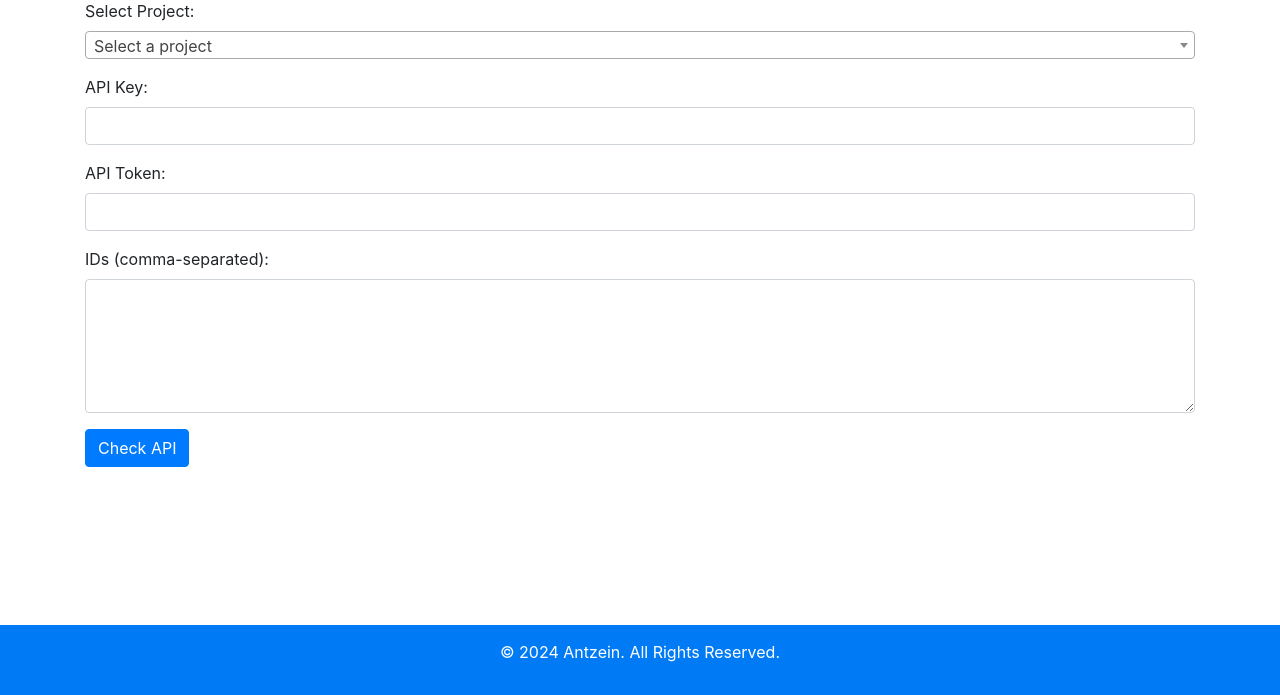
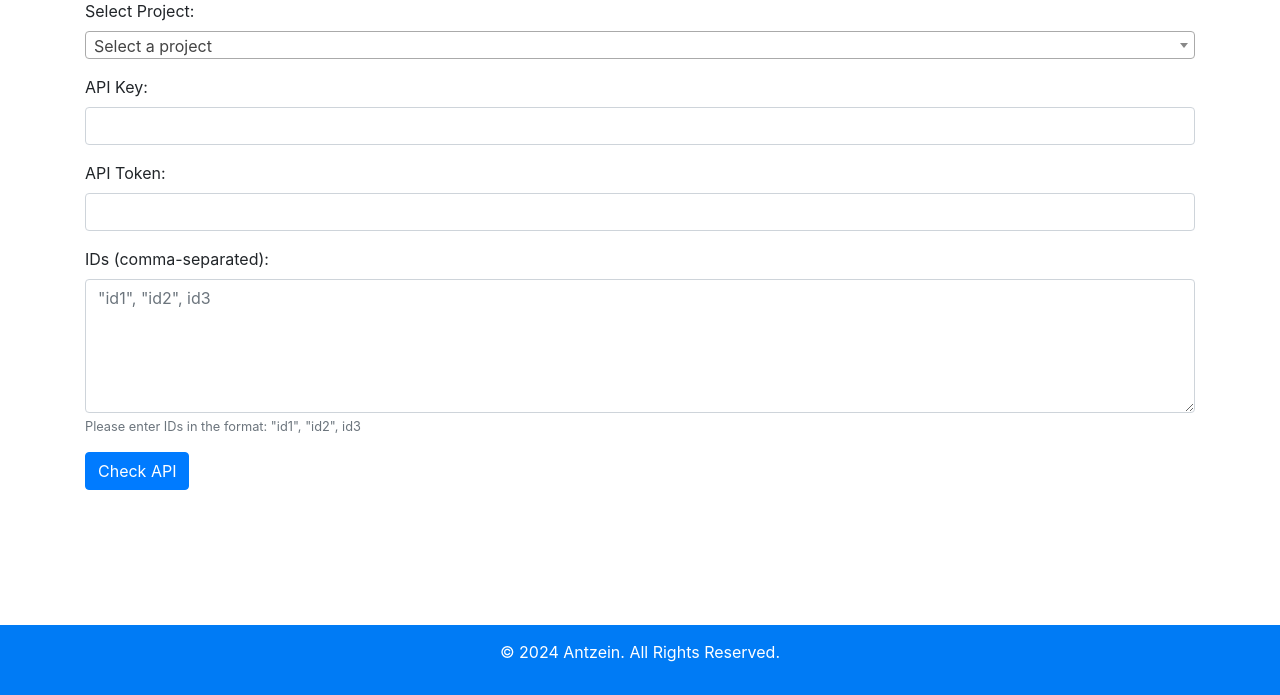
Before and after one commit to zaynzzz/toolscronosengine, a PHP site: page / in a window 1280 px wide. Shown: the part 105-800 px from the top of the page. Run offline with PHP 8.4, Linux system fonts and the light colour scheme.

Commit message:
fixing string or not string ids

```diff
--- a/index.php
+++ b/index.php
@@ -19,7 +19,6 @@
         html, body {
             height: 100%;
             margin: 0;
-
         }
         .wrapper {
             min-height: 100%;
@@ -42,14 +41,15 @@
         <div class="content">
             <div class="container mt-5">
                 <h1 class="text-center">Resend Callback Cronosengine</h1>
-                <form action="process.php" method="post">
+                <form id="apiCheckForm" action="process.php" method="post">
                     <div class="form-group">
                         <label for="projectSelect">Select Project:</label>
                         <select class="form-control" id="projectSelect" name="projectSelect">
                             <option value="" disabled selected>Select a project</option>
                             <?php
-                            // Array of projects with keys and tokens
-                           include('project.php');
+                            // Include the project credentials array
+                            include('project.php'); // This file should contain the $projects array
+
                             // Loop through the projects array to create options
                             foreach ($projects as $name => $credentials) {
                                 echo '<option value="' . $credentials["key"] . '|' . $credentials["token"] . '">' . $name . '</option>';
@@ -67,7 +67,8 @@
                     </div>
                     <div class="form-group">
                         <label for="ids">IDs (comma-separated):</label>
-                        <textarea class="form-control" id="ids" name="ids" rows="5" required></textarea>
+                        <textarea class="form-control" id="ids" name="ids" rows="5" required placeholder='"id1", "id2", id3'></textarea>
+                        <small class="form-text text-muted">Please enter IDs in the format: "id1", "id2", id3</small>
                     </div>
                     <button type="submit" class="btn btn-primary">Check API</button>
                 </form>
@@ -97,6 +98,30 @@
                     $('#token').val('');
                 }
             });
+
+            // Function to format IDs
+            function formatIDs(ids) {
+                // Split the input by commas
+                let idArray = ids.split(',').map(id => id.trim()); // Trim whitespace
+                // Remove quotes from each ID
+                idArray = idArray.map(id => id.replace(/^["']|["']$/g, '')); // Remove surrounding quotes
+                // Join back into a formatted string
+                return idArray.join(', ');
+            }
+
+            // Form submission validation
+            $('#apiCheckForm').on('submit', function(event) {
+                const ids = $('#ids').val();
+                // Update IDs formatting
+                const formattedIDs = formatIDs(ids);
+                $('#ids').val(formattedIDs); // Set the formatted IDs back to the textarea
+
+                // Validation: Check if IDs are empty after formatting
+                if (!formattedIDs) {
+                    alert('Please enter valid IDs in the format: "id1", "id2", id3');
+                    event.preventDefault(); // Prevent form submission
+                }
+            });
         });
     </script>
 </body>
```
